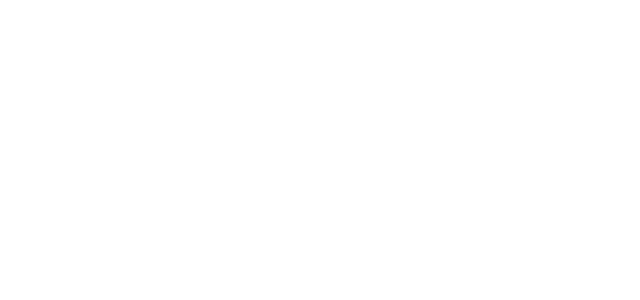
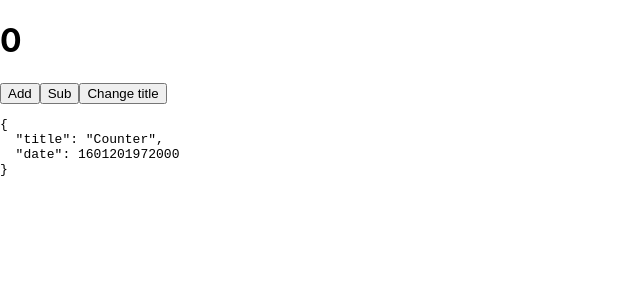
Before and after one commit to MikhailMasny/react-tutorials, a React (Create React App) app in the folder react-hooks/: page / in a window 1280 px wide. Shown: the top 300 px of the page, without its empty margins (0-640 px from the left). Built offline with nearby package versions, Linux system fonts and the light colour scheme.

Commit message:
feat: add state hook examples

```diff
--- a/react-hooks/src/App.js
+++ b/react-hooks/src/App.js
@@ -1,8 +1,11 @@
-import React from "react";
+import React, { useState } from "react";
+import StateExample from './pages/StateExample'
 
 function App() {
   return (
-    <div></div>
+    <div>
+      <StateExample />
+    </div>
   );
 }
 
--- /dev/null
+++ b/react-hooks/src/pages/StateExample.jsx
@@ -0,0 +1,52 @@
+import React, { useState } from "react";
+
+function computeInitialCounter() {
+  console.log("Some calc..");
+  return Math.trunc(Math.random() * 20);
+}
+
+function StateExample() {
+  const [counter, setCounter] = useState(0);
+  // const [counter, setCounter] = useState(() => {
+  //   return computeInitialCounter();
+  // });
+
+  const simpleObject = {
+    title: "Counter",
+    date: Date.now()
+  };
+
+  const [obj, setObj] = useState(simpleObject)
+
+  function increment() {
+    setCounter(counter + 1);
+    // setCounter(prev => prev + 1);
+  }
+
+  function decrement() {
+    setCounter(counter - 1);
+  }
+
+  function updateTitle() {
+    setObj(prev => {
+      return {
+        ...prev,
+        title: "New Counter"
+      }
+    })
+  }
+
+  return (
+    <div>
+      <h1>{counter}</h1>
+      <button onClick={increment}>Add</button>
+      <button onClick={decrement}>Sub</button>
+      <button onClick={updateTitle}>Change title</button>
+      <pre>
+        {JSON.stringify(obj, null, 2)}
+      </pre>
+    </div>
+  );
+}
+
+export default StateExample;
```
Also changed, not shown: 1 other file (tests, documents, lock files or other folders).
